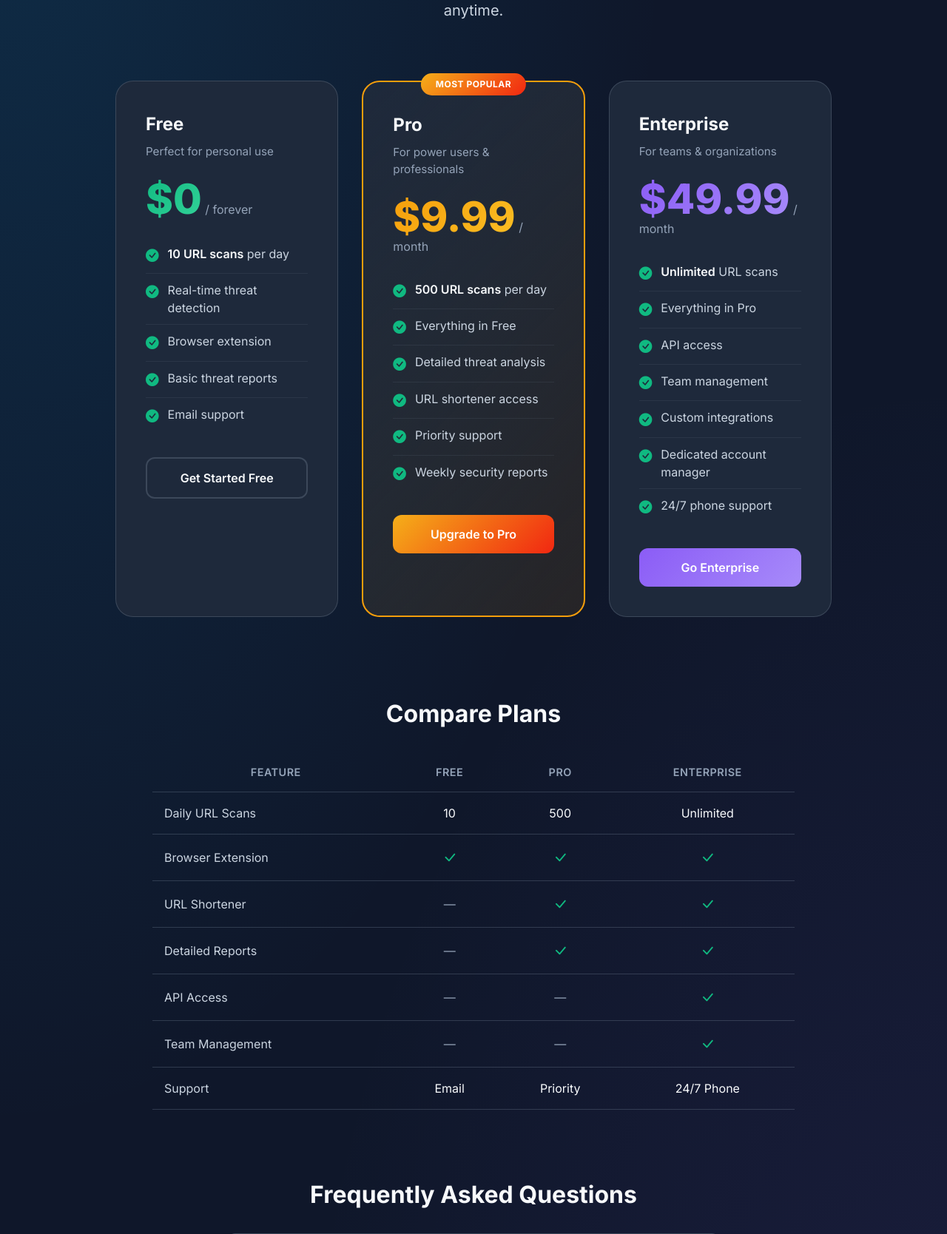
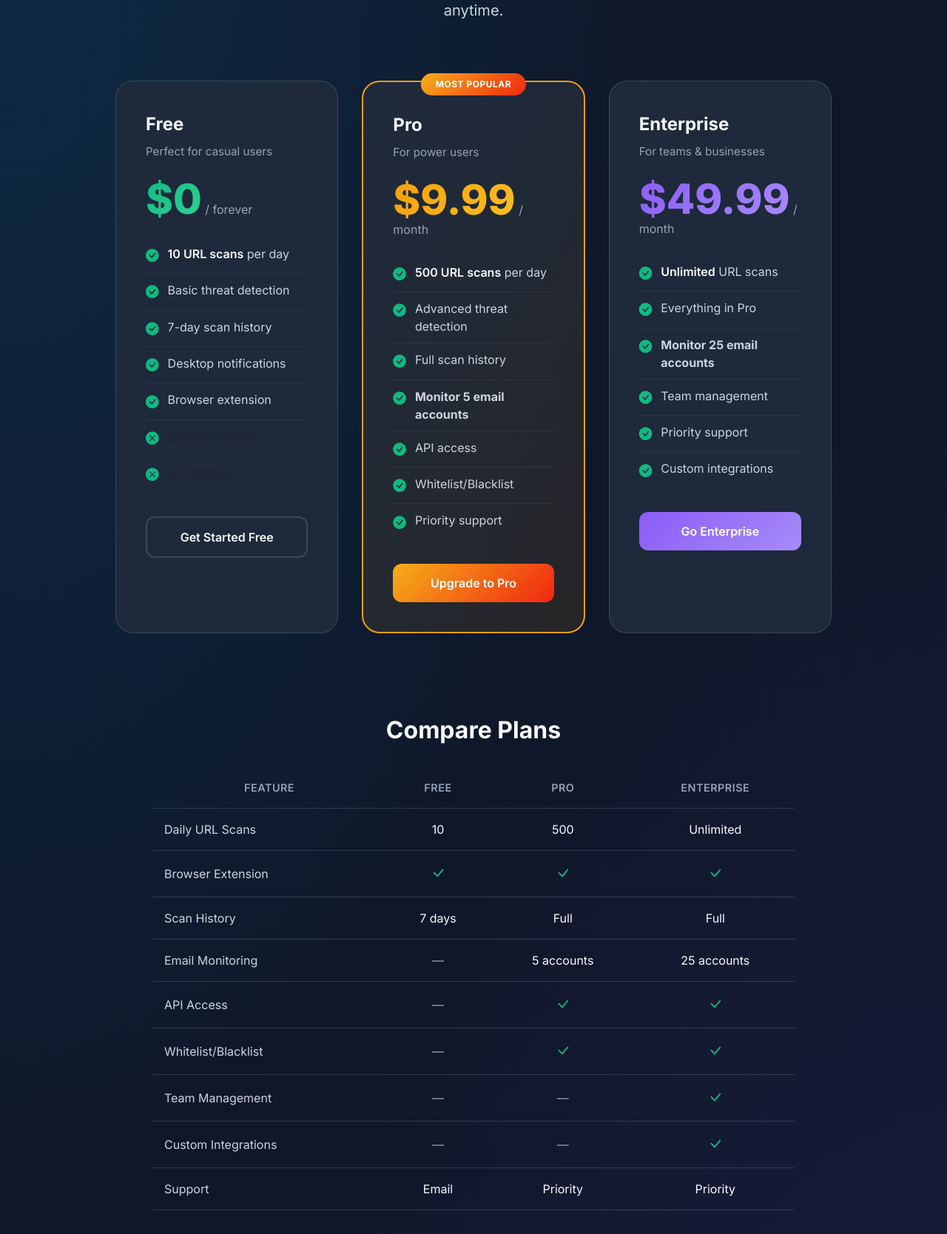
Before and after one commit to hyper1-afk/SecureLinkApp, a Flask app: page /pricing in a window 1280 px wide. Shown: the part 228-1896 px from the top of the page at 74% size. Run offline with Flask 3, Linux system fonts and the light colour scheme.

Commit message:
Update pricing features to match profile tab, widen signup form

```diff
--- a/templates/pricing.html
+++ b/templates/pricing.html
@@ -402,7 +402,7 @@
             <!-- Free Plan -->
             <div class="pricing-card">
                 <div class="plan-name">Free</div>
-                <div class="plan-description">Perfect for personal use</div>
+                <div class="plan-description">Perfect for casual users</div>
                 <div class="plan-price">
                     <span class="price-amount free">$0</span>
                     <span class="price-period">/ forever</span>
@@ -414,19 +414,27 @@
                     </li>
                     <li>
                         <i class="bi bi-check-circle-fill"></i>
-                        <span>Real-time threat detection</span>
+                        <span>Basic threat detection</span>
+                    </li>
+                    <li>
+                        <i class="bi bi-check-circle-fill"></i>
+                        <span>7-day scan history</span>
+                    </li>
+                    <li>
+                        <i class="bi bi-check-circle-fill"></i>
+                        <span>Desktop notifications</span>
                     </li>
                     <li>
                         <i class="bi bi-check-circle-fill"></i>
                         <span>Browser extension</span>
                     </li>
-                    <li>
-                        <i class="bi bi-check-circle-fill"></i>
-                        <span>Basic threat reports</span>
+                    <li class="text-muted">
+                        <i class="bi bi-x-circle-fill"></i>
+                        <span>Email monitoring</span>
                     </li>
-                    <li>
-                        <i class="bi bi-check-circle-fill"></i>
-                        <span>Email support</span>
+                    <li class="text-muted">
+                        <i class="bi bi-x-circle-fill"></i>
+                        <span>API access</span>
                     </li>
                 </ul>
                 <a href="/login" class="plan-btn free">Get Started Free</a>
@@ -436,7 +444,7 @@
             <div class="pricing-card popular">
                 <span class="popular-badge">Most Popular</span>
                 <div class="plan-name">Pro</div>
-                <div class="plan-description">For power users & professionals</div>
+                <div class="plan-description">For power users</div>
                 <div class="plan-price">
                     <span class="price-amount pro">$9.99</span>
                     <span class="price-period">/ month</span>
@@ -448,23 +456,27 @@
                     </li>
                     <li>
                         <i class="bi bi-check-circle-fill"></i>
-                        <span>Everything in Free</span>
+                        <span>Advanced threat detection</span>
                     </li>
                     <li>
                         <i class="bi bi-check-circle-fill"></i>
-                        <span>Detailed threat analysis</span>
+                        <span>Full scan history</span>
                     </li>
                     <li>
                         <i class="bi bi-check-circle-fill"></i>
-                        <span>URL shortener access</span>
+                        <span><strong>Monitor 5 email accounts</strong></span>
+                    </li>
+                    <li>
+                        <i class="bi bi-check-circle-fill"></i>
+                        <span>API access</span>
+                    </li>
+                    <li>
+                        <i class="bi bi-check-circle-fill"></i>
+                        <span>Whitelist/Blacklist</span>
                     </li>
                     <li>
                         <i class="bi bi-check-circle-fill"></i>
                         <span>Priority support</span>
-                    </li>
-                    <li>
-                        <i class="bi bi-check-circle-fill"></i>
-                        <span>Weekly security reports</span>
                     </li>
                 </ul>
                 <a href="/login" class="plan-btn pro">Upgrade to Pro</a>
@@ -473,7 +485,7 @@
             <!-- Enterprise Plan -->
             <div class="pricing-card">
                 <div class="plan-name">Enterprise</div>
-                <div class="plan-description">For teams & organizations</div>
+                <div class="plan-description">For teams & businesses</div>
                 <div class="plan-price">
                     <span class="price-amount enterprise">$49.99</span>
                     <span class="price-period">/ month</span>
@@ -489,7 +501,7 @@
                     </li>
                     <li>
                         <i class="bi bi-check-circle-fill"></i>
-                        <span>API access</span>
+                        <span><strong>Monitor 25 email accounts</strong></span>
                     </li>
                     <li>
                         <i class="bi bi-check-circle-fill"></i>
@@ -497,15 +509,11 @@
                     </li>
                     <li>
                         <i class="bi bi-check-circle-fill"></i>
-                        <span>Custom integrations</span>
+                        <span>Priority support</span>
                     </li>
                     <li>
                         <i class="bi bi-check-circle-fill"></i>
-                        <span>Dedicated account manager</span>
-                    </li>
-                    <li>
-                        <i class="bi bi-check-circle-fill"></i>
-                        <span>24/7 phone support</span>
+                        <span>Custom integrations</span>
                     </li>
                 </ul>
                 <a href="/login" class="plan-btn enterprise">Go Enterprise</a>
@@ -539,21 +547,27 @@
                     <td><i class="bi bi-check-lg check"></i></td>
                 </tr>
                 <tr>
-                    <td>URL Shortener</td>
+                    <td>Scan History</td>
+                    <td>7 days</td>
+                    <td>Full</td>
+                    <td>Full</td>
+                </tr>
+                <tr>
+                    <td>Email Monitoring</td>
+                    <td><span class="dash">—</span></td>
+                    <td>5 accounts</td>
+                    <td>25 accounts</td>
+                </tr>
+                <tr>
+                    <td>API Access</td>
                     <td><span class="dash">—</span></td>
                     <td><i class="bi bi-check-lg check"></i></td>
                     <td><i class="bi bi-check-lg check"></i></td>
                 </tr>
                 <tr>
-                    <td>Detailed Reports</td>
+                    <td>Whitelist/Blacklist</td>
                     <td><span class="dash">—</span></td>
                     <td><i class="bi bi-check-lg check"></i></td>
-                    <td><i class="bi bi-check-lg check"></i></td>
-                </tr>
-                <tr>
-                    <td>API Access</td>
-                    <td><span class="dash">—</span></td>
-                    <td><span class="dash">—</span></td>
                     <td><i class="bi bi-check-lg check"></i></td>
                 </tr>
                 <tr>
@@ -563,10 +577,16 @@
                     <td><i class="bi bi-check-lg check"></i></td>
                 </tr>
                 <tr>
+                    <td>Custom Integrations</td>
+                    <td><span class="dash">—</span></td>
+                    <td><span class="dash">—</span></td>
+                    <td><i class="bi bi-check-lg check"></i></td>
+                </tr>
+                <tr>
                     <td>Support</td>
                     <td>Email</td>
                     <td>Priority</td>
-                    <td>24/7 Phone</td>
+                    <td>Priority</td>
                 </tr>
             </tbody>
         </table>
```
Also changed, not shown: templates/login.html (+46 -23 lines).
